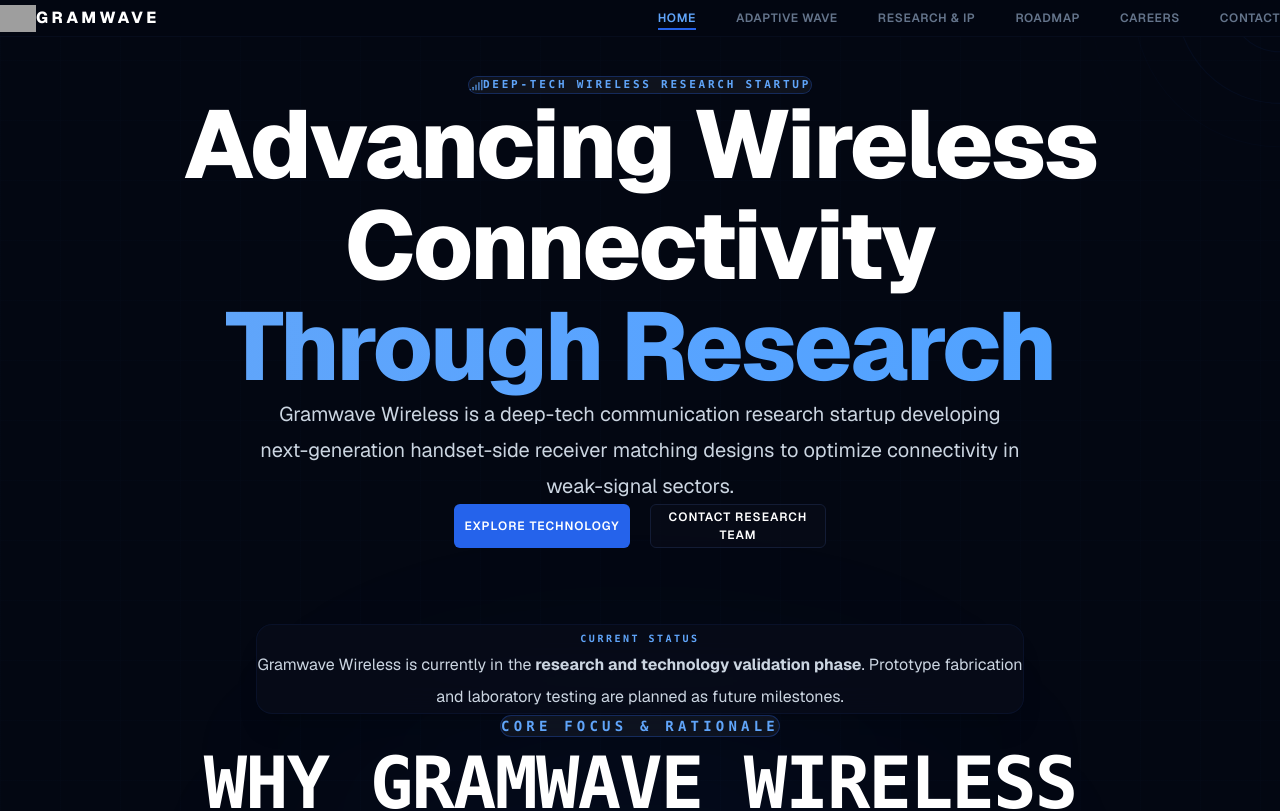
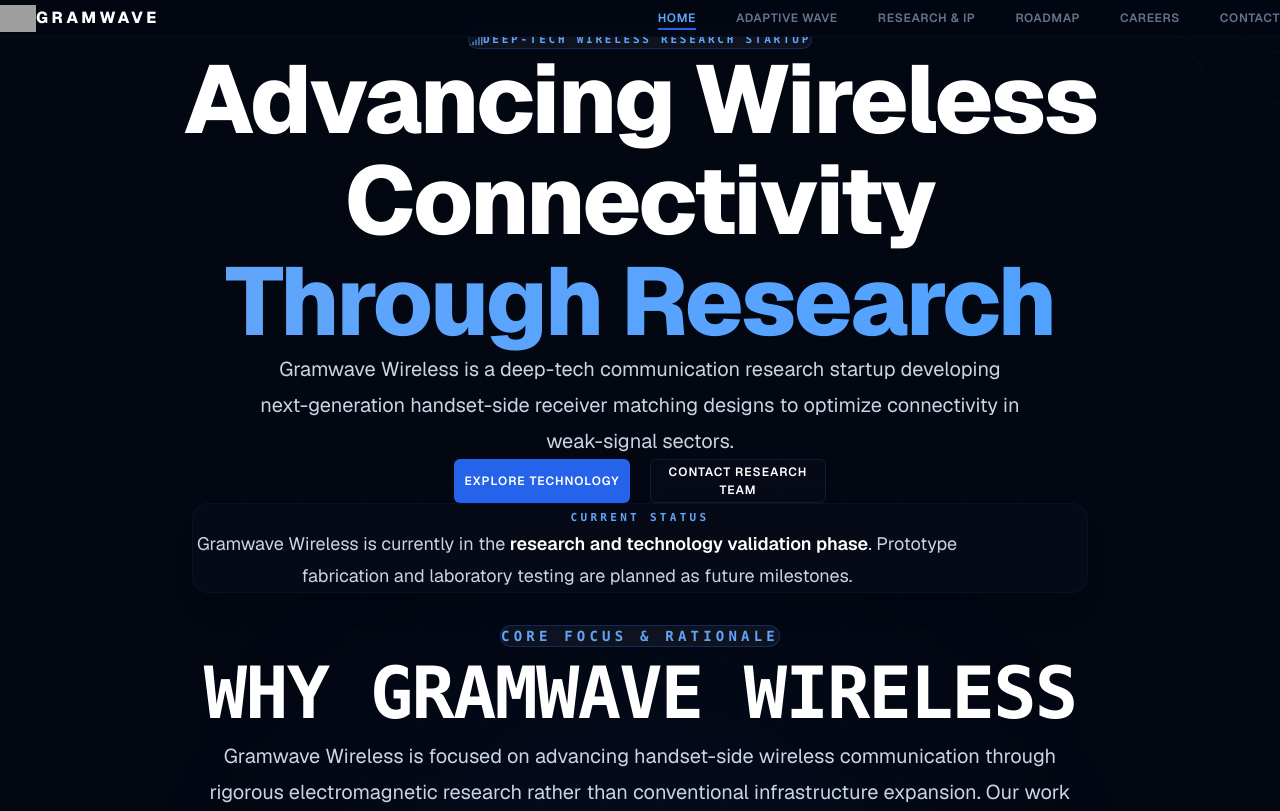
Before and after one commit to SaiGxdl/gram-wave-wireless-website, a Next.js app: page / in a window 1280 px wide. Shown: the top 811 px of the page. Built offline with nearby package versions, Linux system fonts and the light colour scheme; grey boxes are pictures that could not be loaded.

Commit message:
Move Current Status card inside Hero section

```diff
--- a/src/app/page.tsx
+++ b/src/app/page.tsx
@@ -35,7 +35,7 @@ export default function Home() {
       <RFWaveBackground />
 
       {/* Hero Section */}
-      <section className="max-content-width pt-10 sm:pt-14 md:pt-20 lg:pt-24 min-h-[78vh] flex flex-col items-center justify-center text-center relative z-10 w-full pb-24">
+      <section className="max-content-width pt-10 sm:pt-14 md:pt-20 lg:pt-24 min-h-[78vh] flex flex-col items-center justify-center text-center relative z-10 w-full pb-20 md:pb-24">
         <motion.div
           initial={{ opacity: 0, y: -8 }}
           animate={{ opacity: 1, y: 0 }}
@@ -74,7 +74,7 @@ export default function Home() {
           initial={{ opacity: 0, y: 15 }}
           animate={{ opacity: 1, y: 0 }}
           transition={{ duration: 0.55, delay: 0.24 }}
-          className="flex flex-col sm:flex-row gap-5"
+          className="flex flex-col sm:flex-row gap-5 mb-14 md:mb-16"
         >
           <Link href="/adaptive-wave" className="btn-primary">
             Explore Technology
@@ -84,25 +84,25 @@ export default function Home() {
             Contact Research Team
           </Link>
         </motion.div>
-      </section>
 
-      {/* Current Status */}
-      <section className="max-content-width relative z-10 flex justify-center -mt-8 md:-mt-12 mb-24">
+        {/* Current Status Card */}
         <motion.div
           initial={{ opacity: 0, scale: 0.98 }}
           animate={{ opacity: 1, scale: 1 }}
           transition={{ duration: 0.5, delay: 0.3 }}
-          className="glass border border-accent/15 rounded-2xl px-8 py-7 max-w-3xl w-full text-center shadow-xl"
+          className="glass border border-accent/15 rounded-2xl px-10 py-8 max-w-4xl w-full text-center shadow-xl"
         >
-          <span className="text-[10px] font-mono tracking-[0.25em] uppercase text-accent-light font-bold">
+          <span className="text-[11px] font-mono tracking-[0.3em] uppercase text-accent-light font-bold">
             Current Status
           </span>
 
-          <p className="mt-3 text-sm md:text-base leading-8 text-muted">
-            Gramwave Wireless is currently in the
-            <strong> research and technology validation phase</strong>.
-            Prototype fabrication and laboratory testing are planned as
-            future milestones.
+          <p className="mt-4 text-base md:text-lg leading-8 text-muted max-w-3xl mx-auto">
+            Gramwave Wireless is currently in the{" "}
+            <strong className="text-white font-semibold">
+              research and technology validation phase
+            </strong>
+            . Prototype fabrication and laboratory testing are planned as future
+            milestones.
           </p>
         </motion.div>
       </section>
```
